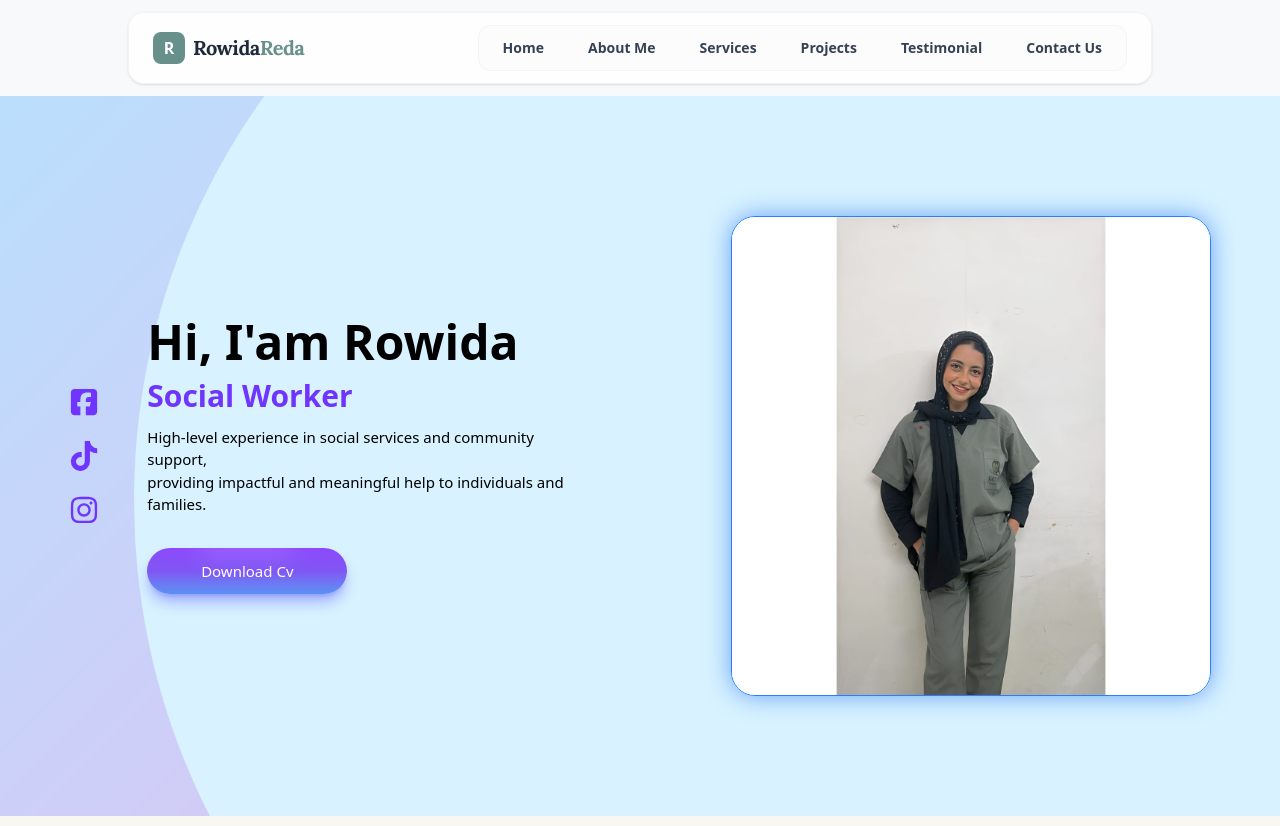
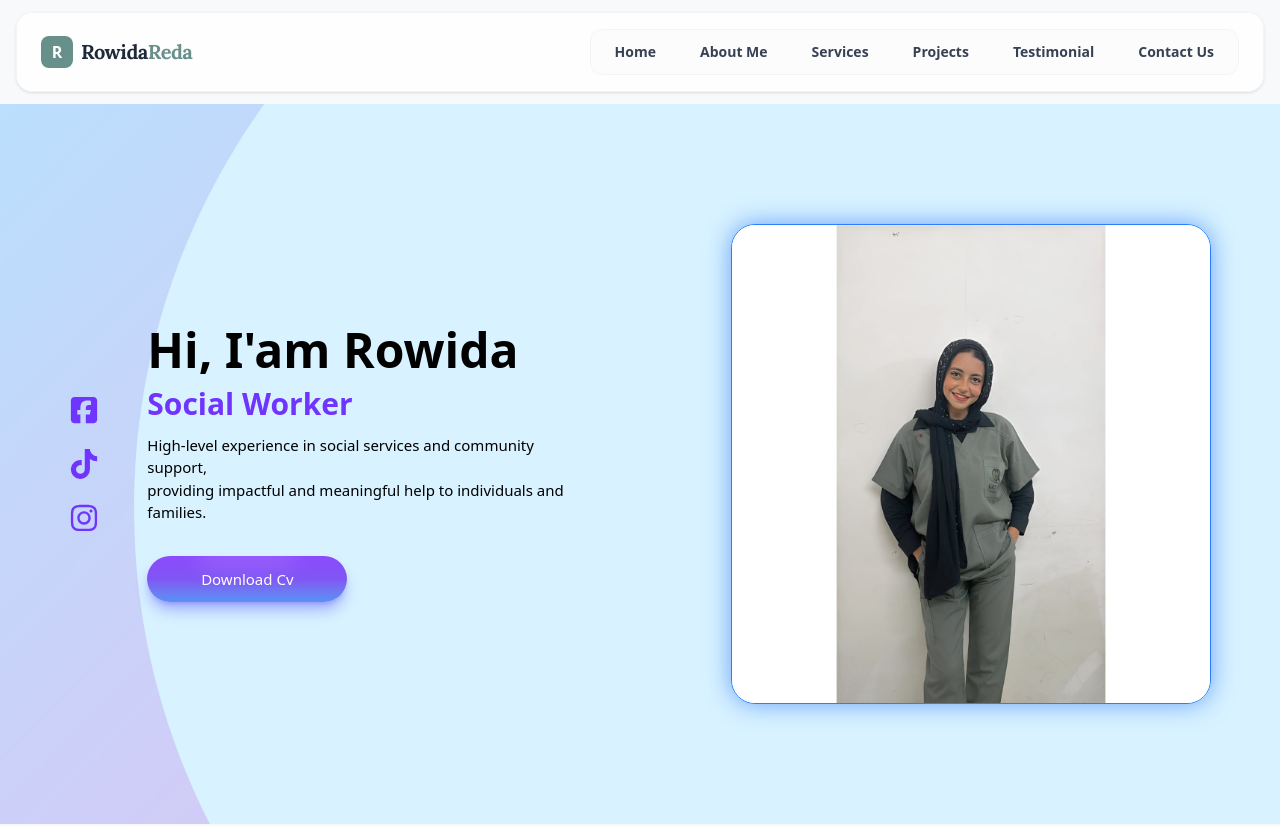
Before and after one commit to mohamed-2022005/portfolio-Rowida, a React (Vite) app: page / in a window 1280 px wide. Shown: the top 826 px of the page. Built offline with nearby package versions, Linux system fonts and the light colour scheme.

Commit message:
Initial commit

```diff
--- a/src/compnents/Navbar.jsx
+++ b/src/compnents/Navbar.jsx
@@ -17,7 +17,7 @@ export default function Navbar() {
     <header className="sticky top-0 z-50 w-full px-4 py-3 bg-[#f8f9fa]">
 
       {/* Navbar الأساسي */}
-      <nav className="mx-auto max-w-5xl bg-white/80 backdrop-blur-md border border-gray-100 shadow-sm rounded-2xl px-6 py-3 transition-all duration-300">
+      <nav className="mx-auto max-w-7xl bg-white/80 backdrop-blur-md border border-gray-100 shadow-sm rounded-2xl px-6 py-4 transition-all duration-300">
         <div className="flex justify-between items-center">
 
           <div className="flex items-center gap-2">
```
Also changed, not shown: src/App.jsx (line endings or trailing spaces).
